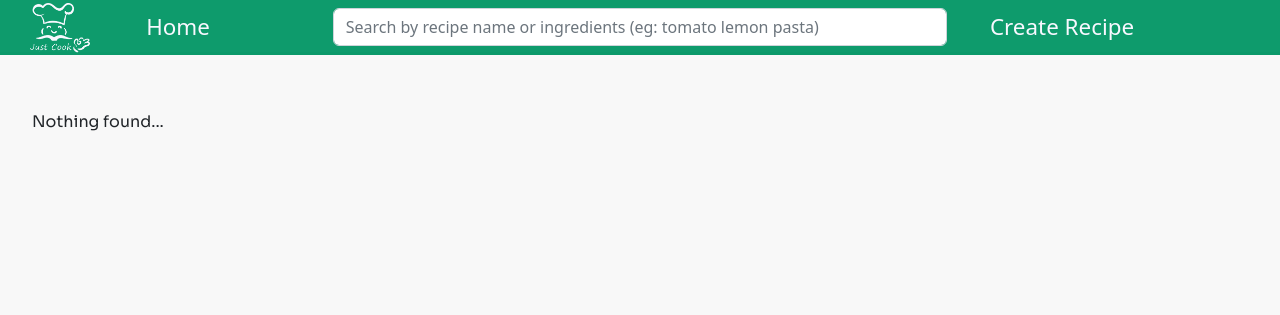
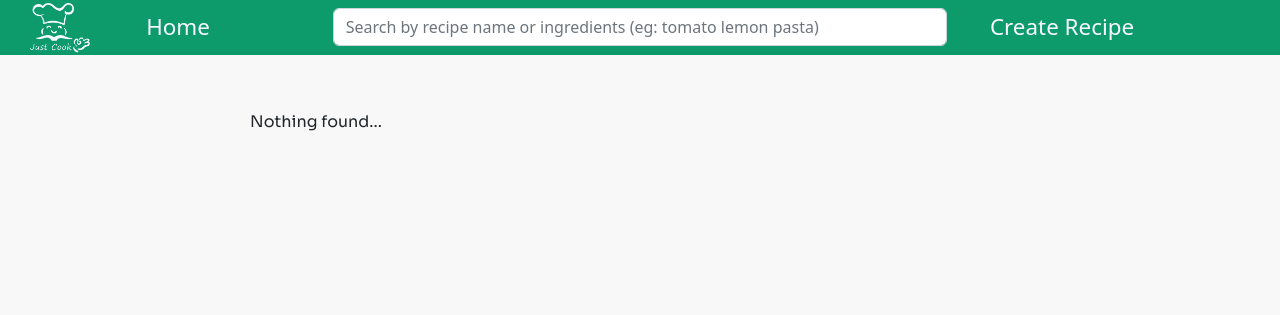
Before and after one commit to Fortivera/Recipe_webapp, a Django app: template base/templates/base/search.html in a window 1280 px wide. Shown: the top 315 px of the page. Run offline with Django 4.2, Linux system fonts and the light colour scheme; the template is opened without the code that fills it, so the values that code supplies are empty; parts of the project's set-up code (start-up, migrations or seed data) failed here and were passed over.

Commit message:
Clean up of comments and code

```diff
--- a/base/templates/base/create_recipe.html
+++ b/base/templates/base/create_recipe.html
@@ -14,4 +14,6 @@
         <input type="submit" value="Submit">
     </form>
 </div>
+
+
 {% endblock %}
--- a/base/templates/base/home.html
+++ b/base/templates/base/home.html
@@ -7,7 +7,6 @@
 <link rel="stylesheet" type="text/css" href="{% static 'styles/home.css' %}">
 <title>Just Cook!</title>
 
-<!-- <div class="base-container"> -->
 <form class="search-form" action="{% url 'show_searched_page' %}" method="post">
 {% csrf_token %}
   <div class="search-row">
@@ -15,10 +14,6 @@
     <button id="search-button" class="btn btn-outline-success" type="submit">Search</button>
   </div>
 </form>
-<!-- </div> -->
-
-
-
 
 
 {% endblock %}
--- a/base/templates/base/search.html
+++ b/base/templates/base/search.html
@@ -9,14 +9,11 @@
     <div class="content-container">
         {% for recipe in query_recipes %}
         <div class="box">
-                <!-- <div class="img-cont"> -->
                     {% if recipe.dish_img %}
                         <a href="{% url 'show_selected_page' recipe.pk %}">
-                            <img class="img" src= '{%static "BÚN CHẢ.jpg" %}' alt="Card image cap">
-                            <!-- <img class="img" src='{{recipe.dish_img.url}}' alt="Card image cap">                             -->
+                            <img class="img" src='{{recipe.dish_img.url}}' alt="Card image cap">
                         </a>
                     {% endif %}
-                <!-- </div> -->
                 <div class="box-text">
                     <a class="dish-link" href="{% url 'show_selected_page' recipe.pk %}">
                         {{recipe.dish_name}}
@@ -30,4 +27,6 @@
         {% endfor %}
     </div>
 </div>
+
+
 {% endblock %}
--- a/base/templates/base/selected_recipe.html
+++ b/base/templates/base/selected_recipe.html
@@ -41,8 +41,7 @@
     <div class="media-container">
             <div class="img-border">
                 {% if selected_recipe.dish_img %}
-                <img class="media-img" src= '{%static "BÚN CHẢ.jpg" %}' alt="Card image cap">
-                    <!-- <img class="media-img" src= '{{selected_recipe.dish_img.url}}' alt="Card image cap"> -->
+                    <img class="media-img" src= '{{selected_recipe.dish_img.url}}' alt="Card image cap">
                 {% endif %}
             </div>
         </div>
--- a/static/styles/search.css
+++ b/static/styles/search.css
@@ -161,9 +161,12 @@ body {
 }
 
 .error-search {
-  position: absolute;
+
+  display: block;
+  text-align: center;
   font-size: 1rem;
   font-family: Sora, Aerial;
-  width: 450px;
   margin-top: 30px;
+
+  text-align: center;
 }
```
Lines whose indentation alone changed are shown as unchanged.
